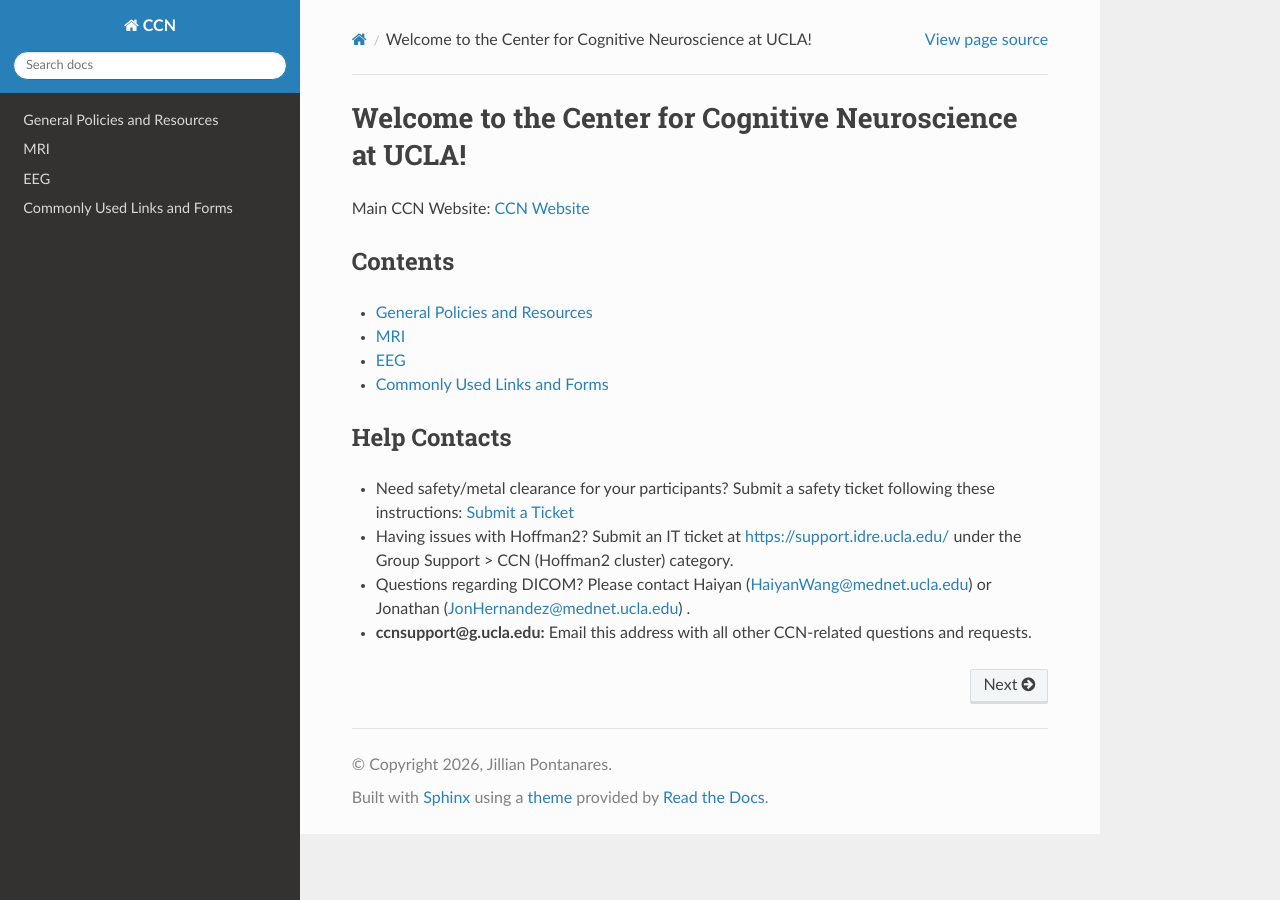
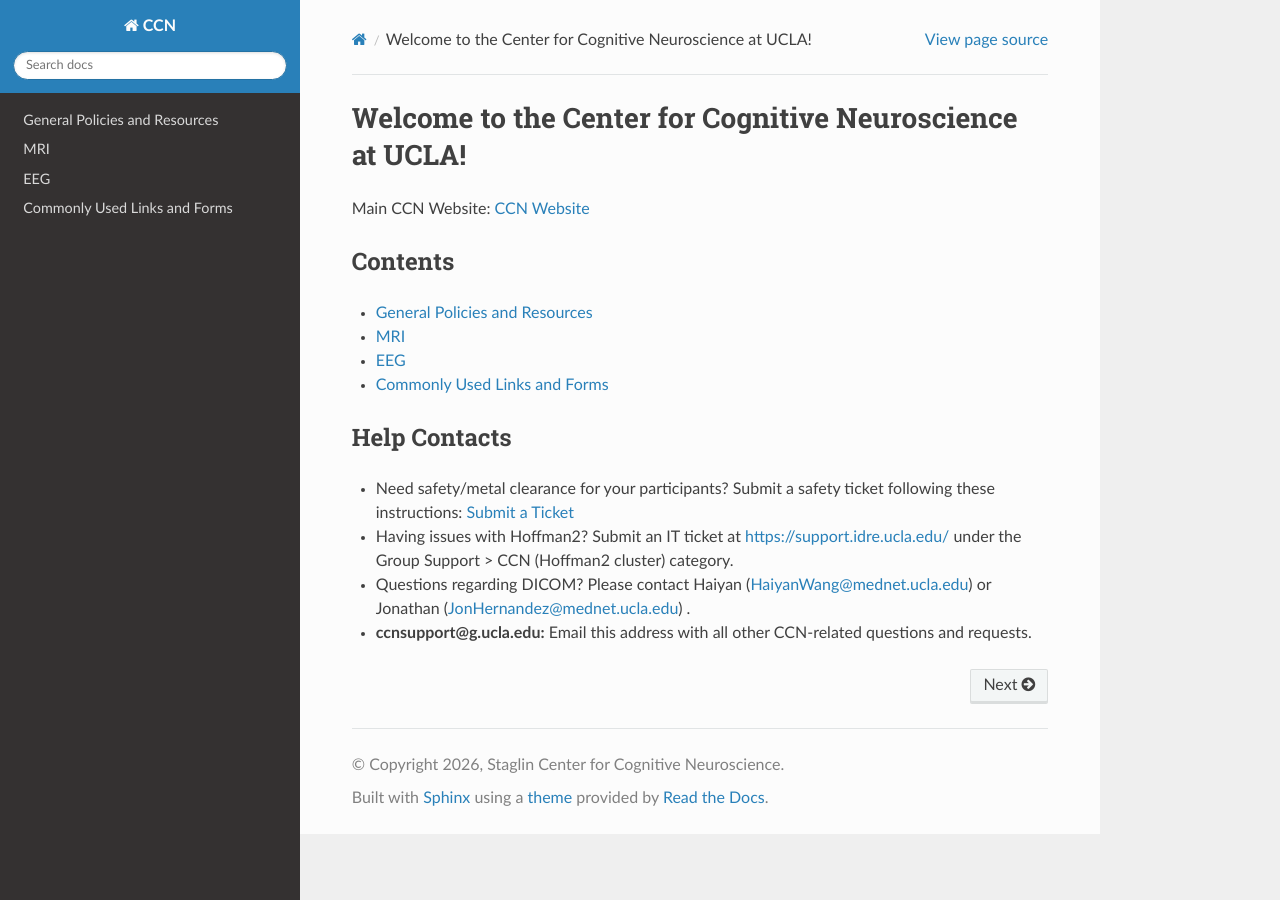
Before and after one commit to CCN-Support/CCN_Wiki, a Sphinx documentation site: the page built from docs/source/index.rst, in a window 1280 px wide. Built offline with Sphinx 7.4.7 and the Read the Docs theme 3.1.0, drawn with Linux system fonts in a browser that asks for light colours.

Commit message:
Update conf.py
6/22/26: Changed copyright text from Jillian's name to Staglin CCN

```diff
--- a/docs/source/conf.py
+++ b/docs/source/conf.py
@@ -3,8 +3,8 @@
 # -- Project information
 
 project = 'CCN'
-copyright = '2026, Jillian Pontanares'
-author = 'Jillian Pontanares'
+copyright = '2026, Staglin Center for Cognitive Neuroscience'
+author = 'Staglin CCN'
 
 release = '0.1'
 version = '0.1.0'
```
